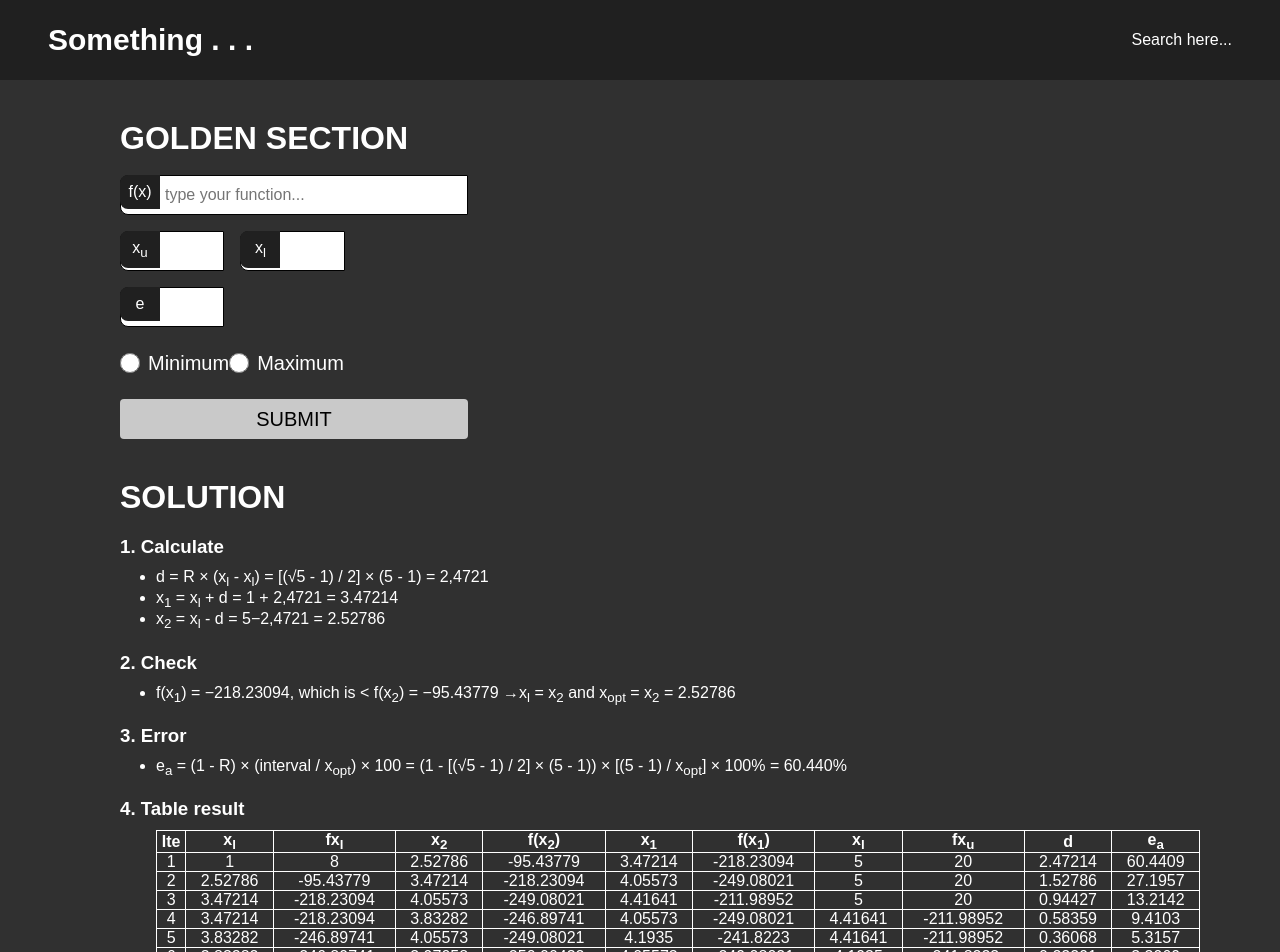
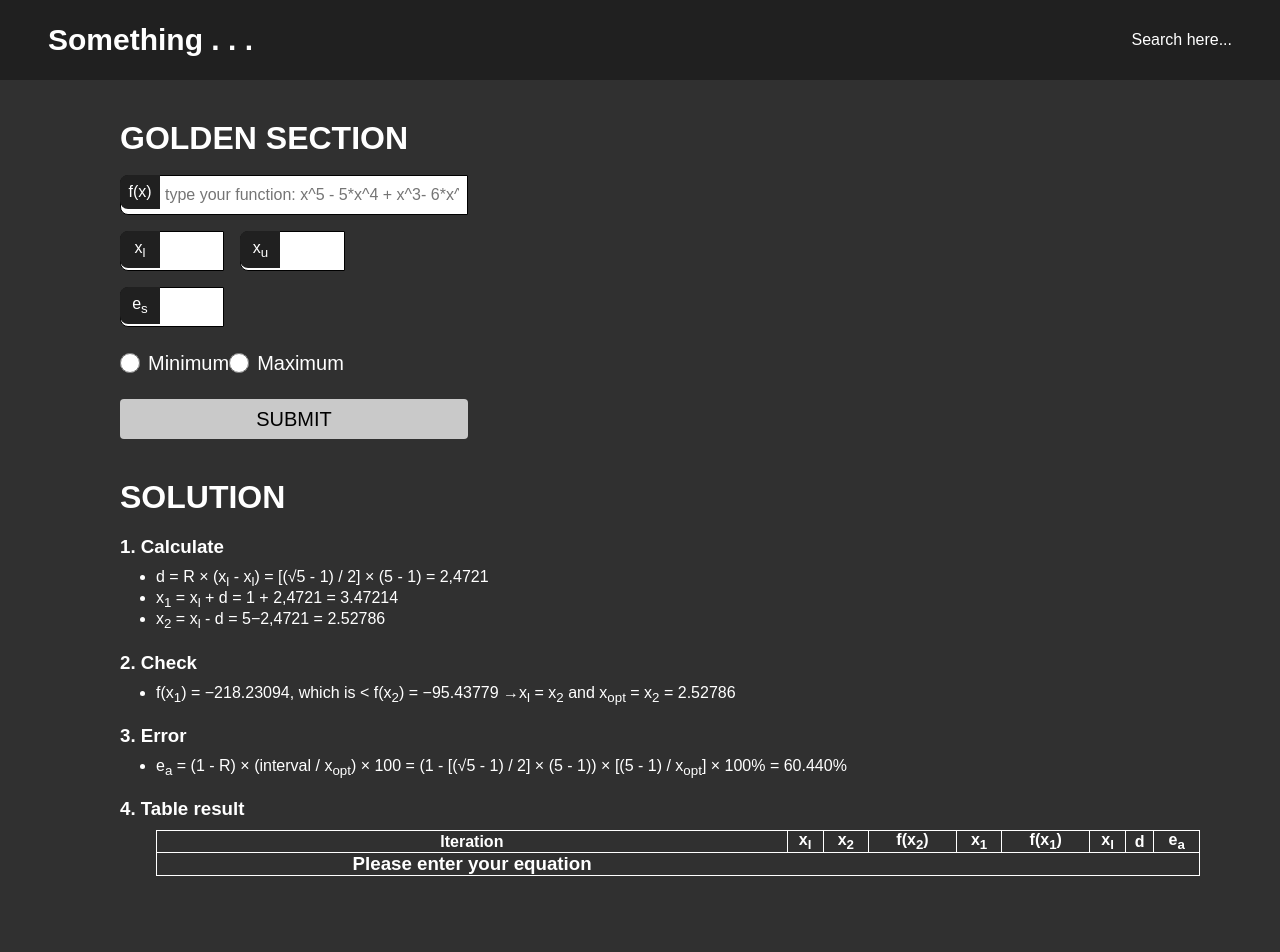
Before and after one commit to Nguyenle23/Calculator-For-T.M.C, a React (Create React App) app in the folder client/: page / in a window 1280 px wide. Shown: the top 952 px of the page. After the commit the page ends 886 px from the top, so only its background shows below. Built offline with nearby package versions, Linux system fonts and the light colour scheme.

Commit message:
Push result of Golden Section method on UI

```diff
--- a/client/package.json
+++ b/client/package.json
@@ -6,6 +6,7 @@
     "@testing-library/jest-dom": "^5.16.5",
     "@testing-library/react": "^13.4.0",
     "@testing-library/user-event": "^13.5.0",
+    "axios": "^1.2.0",
     "react": "^18.2.0",
     "react-dom": "^18.2.0",
     "react-scripts": "5.0.1",
--- a/client/src/Algorithm/Golden Section/GoldenSection.js
+++ b/client/src/Algorithm/Golden Section/GoldenSection.js
@@ -1,201 +1,26 @@
-import React from "react";
+import React, { useEffect, useState } from "react";
 import "./GoldenSection.css";
 import variables from "./Variables";
+import axios from "axios";
 
-// ============== fake data ================ //
+export default function GoldenSection() {
+  const [inputData, setInputData] = useState(null);
+  const [datas, setDatas] = useState([]);
 
-const fakeData = [
-  {
-    ite: 1,
-    xl: 1,
-    f_xl: 8,
-    x2: 2.52786,
-    f_x2: -95.43779,
-    x1: 3.47214,
-    f_x1: -218.23094,
-    xu: 5,
-    f_xu: 20,
-    d: 2.47214,
-    e_a: 60.4409,
-  },
-  {
-    ite: 2,
-    xl: 2.52786,
-    f_xl: -95.43779,
-    x2: 3.47214,
-    f_x2: -218.23094,
-    x1: 4.05573,
-    f_x1: -249.08021,
-    xu: 5,
-    f_xu: 20,
-    d: 1.52786,
-    e_a: 27.1957,
-  },
-  {
-    ite: 3,
-    xl: 3.47214,
-    f_xl: -218.23094,
-    x2: 4.05573,
-    f_x2: -249.08021,
-    x1: 4.41641,
-    f_x1: -211.98952,
-    xu: 5,
-    f_xu: 20,
-    d: 0.94427,
-    e_a: 13.2142,
-  },
-  {
-    ite: 4,
-    xl: 3.47214,
-    f_xl: -218.23094,
-    x2: 3.83282,
-    f_x2: -246.89741,
-    x1: 4.05573,
-    f_x1: -249.08021,
-    xu: 4.41641,
-    f_xu: -211.98952,
-    d: 0.58359,
-    e_a: 9.4103,
-  },
-  {
-    ite: 5,
-    xl: 3.83282,
-    f_xl: -246.89741,
-    x2: 4.05573,
-    f_x2: -249.08021,
-    x1: 4.1935,
-    f_x1: -241.8223,
-    xu: 4.41641,
-    f_xu: -211.98952,
-    d: 0.36068,
-    e_a: 5.3157,
-  },
+  const handleChange = (e) => {
+    const value = e.target.value;
+    setInputData({ ...inputData, [e.target.name]: value });
+  };
 
-  {
-    ite: 6,
-    xl: 3.83282,
-    f_xl: -246.89741,
-    x2: 3.97058,
-    f_x2: -250.06432,
-    x1: 4.05573,
-    f_x1: -249.08021,
-    xu: 4.1935,
-    f_xu: -241.8223,
-    d: 0.22291,
-    e_a: 3.3969,
-  },
+  const handleSubmit = (e) => {
+    e.preventDefault();
+    const getTest = async () => {
+      const request = await axios.post("http://localhost:4000/test", inputData);
+      setDatas(request.data.data);
+    }
+    getTest();
+  };
 
-  {
-    ite: 7,
-    xl: 3.83282,
-    f_xl: -246.89741,
-    x2: 3.91796,
-    f_x2: -249.50107,
-    x1: 3.97058,
-    f_x1: -250.06432,
-    xu: 4.05573,
-    f_xu: -249.08021,
-    d: 0.13777,
-    e_a: 2.1732,
-  },
-
-  {
-    ite: 8,
-    xl: 3.91796,
-    f_xl: -249.50107,
-    x2: 3.97058,
-    f_x2: -250.06432,
-    x1: 4.00311,
-    f_x1: -249.97666,
-    xu: 4.05573,
-    f_xu: -249.08021,
-    d: 0.08514,
-    e_a: 1.3145,
-  },
-  {
-    ite: 9,
-    xl: "...",
-    f_xl: "...",
-    x2: "...",
-    f_x2: "...",
-    x1: "...",
-    f_x1: "...",
-    xu: "...",
-    f_xu: "...",
-    d: "...",
-    e_a: "...",
-  },
-
-  {
-    ite: 10,
-    xl: "...",
-    f_xl: "...",
-    x2: "...",
-    f_x2: "...",
-    x1: "...",
-    f_x1: "...",
-    xu: "...",
-    f_xu: "...",
-    d: "...",
-    e_a: "...",
-  },
-  {
-    ite: 11,
-    xl: "...",
-    f_xl: "...",
-    x2: "...",
-    f_x2: "...",
-    x1: "...",
-    f_x1: "...",
-    xu: "...",
-    f_xu: "...",
-    d: "...",
-    e_a: "...",
-  },
-  {
-    ite: 12,
-    xl: "...",
-    f_xl: "...",
-    x2: "...",
-    f_x2: "...",
-    x1: "...",
-    f_x1: "...",
-    xu: "...",
-    f_xu: "...",
-    d: "...",
-    e_a: "...",
-  },
-  {
-    ite: 13,
-    xl: "...",
-    f_xl: "...",
-    x2: "...",
-    f_x2: "...",
-    x1: "...",
-    f_x1: "...",
-    xu: "...",
-    f_xu: "...",
-    d: "...",
-    e_a: "...",
-  },
-  {
-    ite: 14,
-    xl: 3.97533,
-    f_xl: -250.07287,
-    x2: 3.97826,
-    f_x2: -250.07455,
-    x1: 3.98007,
-    f_x1: -250.07421,
-    xu: 3.98301,
-    f_xu: -250.07141,
-    d: 0.00474,
-    e_a: 0.0737,
-  },
-];
-
-// ========================================= //
-
-function GoldenSection() {
   const { f_x1, f_x2, x_l, x_u, x_opt, x_1, x_2, e_a, f_xl, f_xu } = variables;
   return (
     <div className="golden-container">
@@ -205,24 +30,26 @@ function GoldenSection() {
         <div className="function">
           <i className="text-inside">f(x)</i>
           <input
-            placeholder="type your function..."
+            placeholder="type your function: x^5 - 5*x^4 + x^3- 6*x^2+7*x+10"
             type="text"
             className="algorithm-function"
+            name="equation"
+            onChange={handleChange}
           />
         </div>
 
         <div className="variables">
           <i className="text-inside">
-            x<sub>u</sub>
+            x<sub>l</sub>
           </i>
-          <input placeholder="" type="text" className="algorithm-variable" />
-          <i className="text-inside">{x_l}</i>
-          <input placeholder="" type="text" className="algorithm-variable" />
+          <input placeholder="" type="text" className="algorithm-variable" name="xl" onChange={handleChange} />
+          <i className="text-inside">x<sub>u</sub></i>
+          <input placeholder="" type="text" className="algorithm-variable" name="xu" onChange={handleChange} />
         </div>
 
         <div className="error">
-          <i className="text-inside">e</i>
-          <input placeholder="" type="text" className="algorithm-error" />
+          <i className="text-inside">e<sub>s</sub></i>
+          <input placeholder="" type="text" className="algorithm-error" name="es" onChange={handleChange} />
         </div>
 
         <div className="types">
@@ -235,7 +62,7 @@ function GoldenSection() {
             Maximum
           </label>
         </div>
-        <button className="algorithm-submit">SUBMIT</button>
+        <button className="algorithm-submit" onClick={handleSubmit}>SUBMIT</button>
       </form>
 
       <div className="algorithm-solution">
@@ -284,33 +111,32 @@ function GoldenSection() {
             <h3>4. Table result</h3>
             <table className="substep step-four-table">
               <tr>
-                <th>Ite</th>
+                <th>Iteration</th>
                 <th>{x_l}</th>
-                <th>{f_xl}</th>
                 <th>{x_2}</th>
                 <th>{f_x2}</th>
                 <th>{x_1}</th>
                 <th>{f_x1}</th>
                 <th>{x_u}</th>
-                <th>{f_xu}</th>
                 <th>d</th>
                 <th>{e_a}</th>
               </tr>
-              {fakeData.map((data) => (
+              {datas.length !== 0 ? datas.map((data) => (
                 <tr>
-                  <td>{data.ite}</td>
+                  <td>{data.iterator}</td>
                   <td>{data.xl}</td>
-                  <td>{data.f_xl}</td>
                   <td>{data.x2}</td>
-                  <td>{data.f_x2}</td>
+                  <td>{data.f2}</td>
                   <td>{data.x1}</td>
-                  <td>{data.f_x1}</td>
+                  <td>{data.f1}</td>
                   <td>{data.xu}</td>
-                  <td>{data.f_xu}</td>
                   <td>{data.d}</td>
-                  <td>{data.e_a}</td>
+                  <td>{data.ea}</td>
                 </tr>
-              ))}
+              ))
+                :
+                <h3>Please enter your equation</h3>
+              }
             </table>
           </div>
         </div>
@@ -318,5 +144,3 @@ function GoldenSection() {
     </div>
   );
 }
-
-export default GoldenSection;
```
Also changed, not shown: client/src/api/index.js (added, +7 -0 lines), 1 other file (tests, documents, lock files or other folders).
